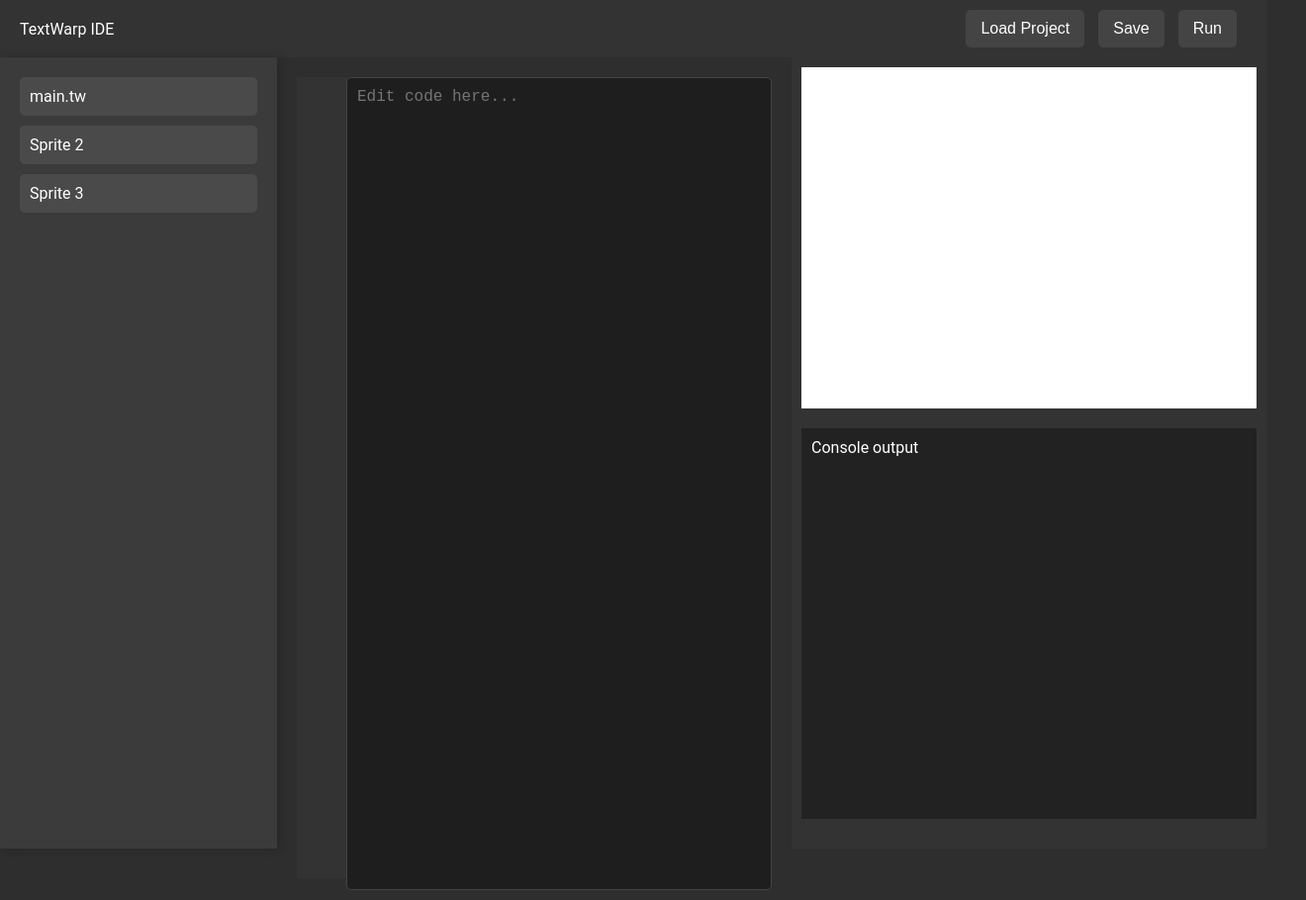
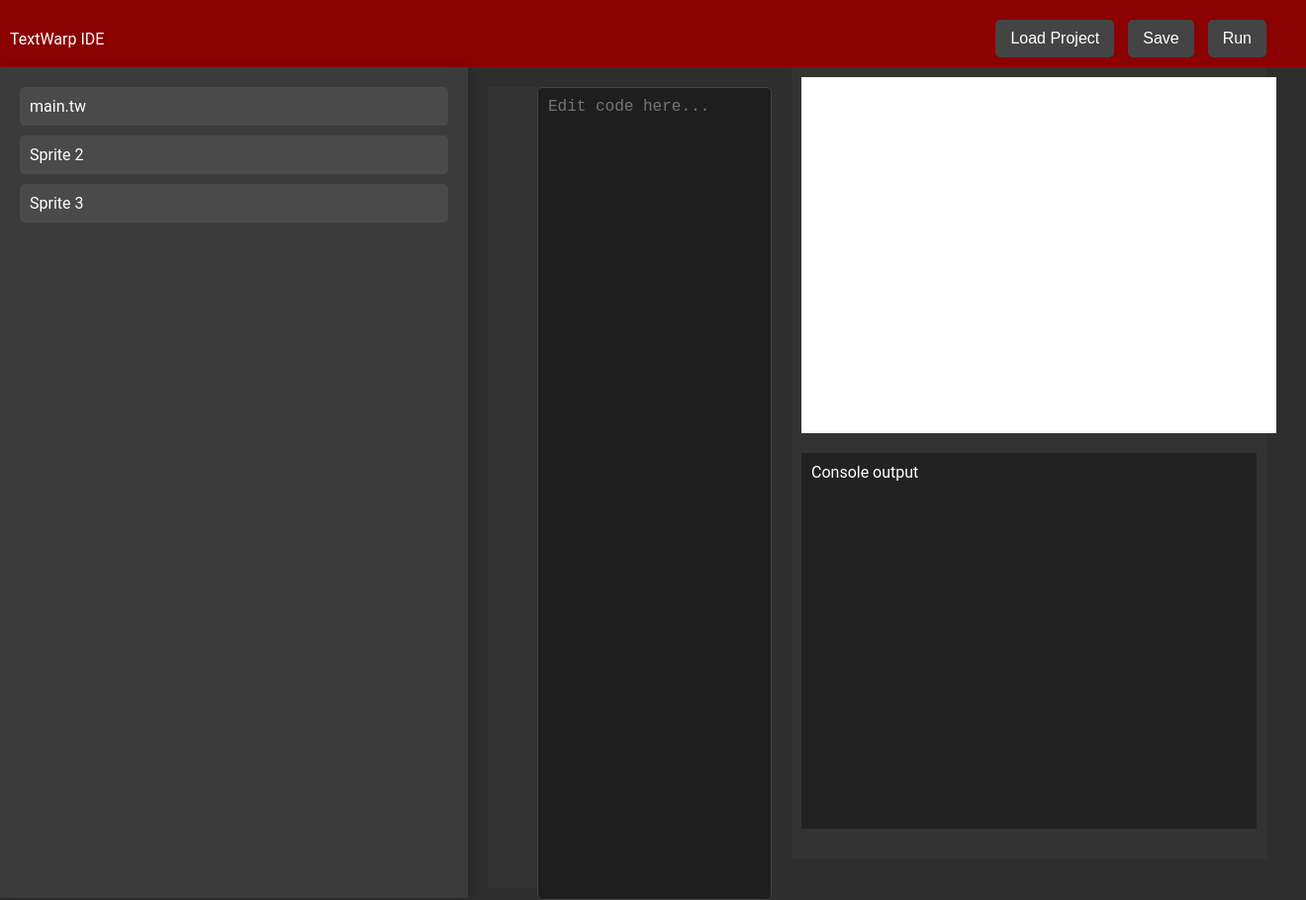
Before and after one commit to RTM-Hacks/TextWarp, a plain HTML site: page index.html in a window 1280 px wide. Shown: the whole page at 99% size, 1320 px wide, since content can reach past the window. Drawn offline with Linux system fonts and the light colour scheme.

Commit message:
Update index.html

```diff
--- a/index.html
+++ b/index.html
@@ -19,8 +19,9 @@
             display: flex;
             justify-content: space-between;
             align-items: center;
-            background-color: #333;
-            padding: 10px 20px;
+            background-color: darkred;
+            padding: 20px 30px 10px 10px;
+            width: 100%;
         }
 
         .top-bar button {
@@ -49,11 +50,12 @@
 
         /* Sidebar (Sprite selector) */
         .sprite-selector {
-            width: 240px;
+            width: 50%;
             background-color: #3b3b3b;
             padding: 20px;
             overflow-y: auto;
             box-shadow: 2px 0 10px rgba(0, 0, 0, 0.2);
+            height: 100%;
         }
 
         .sprite-item {
@@ -133,7 +135,8 @@
         /* Stage (Right side above console) */
         .stage {
             background-color: white;
-            width: 100%;
+            width: 480px;
+            height: 360px;
             padding: 10px;
             box-sizing: border-box;
             aspect-ratio: 4 / 3;
```
